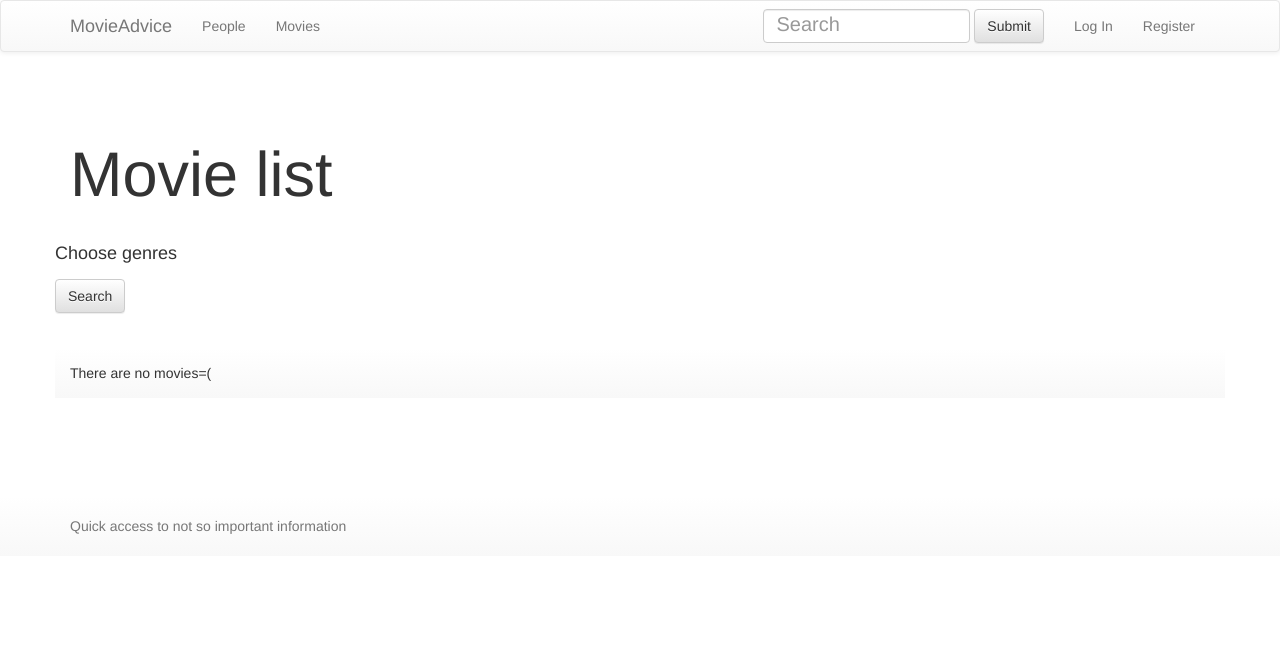
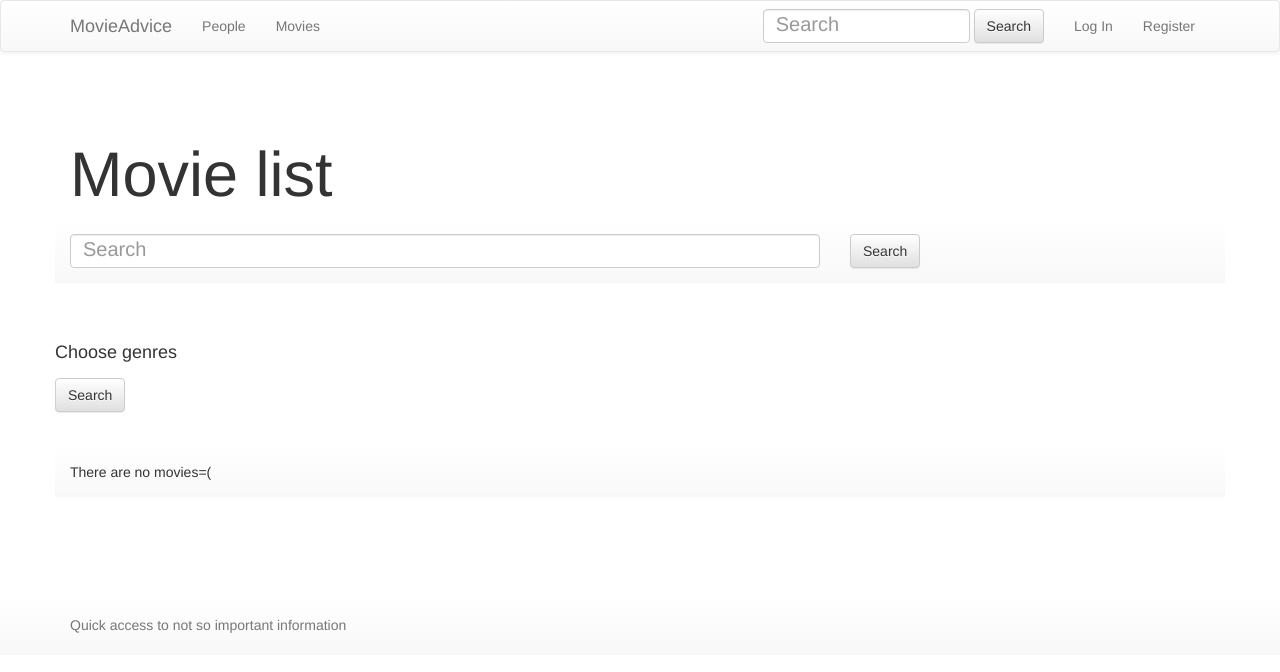
Before and after one commit to RomanOliinyk/MovieAdvice, a Django app: page /recommendation/movie/ in a window 1280 px wide. Shown: the top 672 px of the page. Run offline with Django 3.2, Linux system fonts and the light colour scheme; data that the repository does not hold is empty; some libraries are stand-ins or nearby versions.

Commit message:
Implemented search, working on recomendations for movies

```diff
--- a/MovieAdvice/settings.py
+++ b/MovieAdvice/settings.py
@@ -33,6 +33,7 @@ ALLOWED_HOSTS = []
 
 INSTALLED_APPS = [
     'recommendation.apps.RecommendationConfig',
+    'django.contrib.postgres',
     'django.contrib.admin',
     'django.contrib.auth',
     'django.contrib.contenttypes',
--- a/recommendation/urls.py
+++ b/recommendation/urls.py
@@ -8,7 +8,7 @@ urlpatterns = [
     url(r'^movie/$', views.MovieListView.as_view(), name='movie_list'),
     url(r'^movie/(?P<pk>\d+)/', views.MovieDetailView.as_view(),
         name='movie_detail'),
-    url(r'^person/$', views.PersonListView.as_view(), name='person_list'),
+    url(r'^people/$', views.PersonListView.as_view(), name='person_list'),
     url(r'^person/(?P<pk>[0-9]+)/$', views.PersonDetailView.as_view(),
         name='person_detail'),
 ]
--- a/recommendation/views.py
+++ b/recommendation/views.py
@@ -1,6 +1,13 @@
+import operator
+from functools import reduce
+
 from django.http import Http404
 from django.shortcuts import render
 from django.views import generic
+from django.db.models import Q
+
+# Postgres Search module
+#from django.contrib.postgres.search import SearchVector
 
 from .models import *
 
@@ -41,6 +48,15 @@ class MovieListView(generic.ListView):
             for genre in genres:
                 query = query.filter(genres=genre)
 
+        # trying out search
+        query_search = self.request.GET.get('q')
+        if query_search:
+            query_list = query_search.split()
+            query = query.filter(
+                reduce(operator.and_,
+                    (Q(title__search=q) for q in query_list)))
+
+
         return query.order_by('-vote_count')
 
     def get_context_data(self, **kwargs):
@@ -64,6 +80,20 @@ class MovieDetailView(generic.DetailView):
     model = Movie
     template_name = 'recommendation/movie_detail.html'
 
+    #def simular_movies_genre(self, **kwargs):
+        #context = super(MovieDetailView, self).get_context_data(**kwargs)
+        #genres = self.model.get_object('genres')
+        #print (1)
+        #for item in context['movie']:
+            #print (item)
+
+
+    #def get_context_data(self, **kwargs):
+        #context = super(MovieDetailView, self).get_context_data(**kwargs)
+        #context['genres_test'] = self.simular_movies_genre()
+        #print (context['genres_test'])
+        #return context
+
 # Person list page
 class PersonListView(generic.ListView):
     model = Person
--- a/templates/recommendation/header.html
+++ b/templates/recommendation/header.html
@@ -15,19 +15,27 @@
         <!-- Collect the nav links, forms, and other content for toggling -->
         <div class="collapse navbar-collapse" id="bs-example-navbar-collapse-1">
             <ul class="nav navbar-nav">
-                <li><a href="/recommendation/person">People</a></li>
-                <li><a href="/recommendation/movie">Movies</a></li>
+                <li><a href="{% url 'recommendation:person_list' %}">People</a></li>
+                <li><a href="{% url 'recommendation:movie_list' %}">Movies</a></li>
 
             </ul>
             <ul class="nav navbar-nav navbar-right">
 
                 <li>
-                    <form class="navbar-form navbar-left" id="searchform"
-                    action="" method="get" accept-charset="utf-8">
+                    <form id="searchform" class="navbar-form navbar-left"
+                    action="{% url 'recommendation:movie_list' %}" method="get"
+                    accept-charset="utf-8">
                         <div class="form-group">
-                            <input type="text" class="form-control" placeholder="Search">
+                            <input class="form-control" id="searchbox" name="q"
+                            type="text" placeholder="Search">
                         </div>
-                        <button type="submit" class="btn btn-default">Submit</button>
+                        <button type="submit" value="" class="btn btn-default">
+                            Search
+                        </button>
+                    </form>
+                    <!--
+
+                    -->
                 </li>
                 <li><a href="#">Log In</a></li>
                 <li><a href="#">Register</a></li>
--- a/templates/recommendation/movie_list.html
+++ b/templates/recommendation/movie_list.html
@@ -9,6 +9,11 @@
 <div class="jumbotron">
     <div class="container">
         <h1 class="display-3">Movie list</h1>
+
+        <!-- Search Form -->
+        <div class="row">
+            {% include "recommendation/search_form.html" %}
+        </div>
 
         <!-- Movie Filter -->
         {% include "recommendation/filter.html" %}
--- a/templates/recommendation/person_list.html
+++ b/templates/recommendation/person_list.html
@@ -25,7 +25,7 @@
                     </div>
                     <div class="media-body">
                         <h4 class="media-heading">
-                            <a href="{{ person.person_id }}">
+                            <a href="{% url 'recommendation:person_detail' pk=person.person_id %}">
                                 {{ person.name }}
                             </a>
                         </h4>
--- /dev/null
+++ b/templates/recommendation/search_form.html
@@ -0,0 +1,11 @@
+<!-- Search Form -->
+<form id="searchform" action="{% url 'recommendation:movie_list' %}" method="get" accept-charset="utf-8">
+    <div class="form-group col-sm-8">
+        <input class="form-control" id="searchbox" name="q" type="text" placeholder="Search">
+    </div>
+    <div class="col-sm-4">
+        <button type="submit" value="" class="btn btn-default">
+            Search
+        </button>
+    </div>
+</form>
```
Also changed, not shown: templates/recommendation/movie_detail.html (+7 -3 lines).
